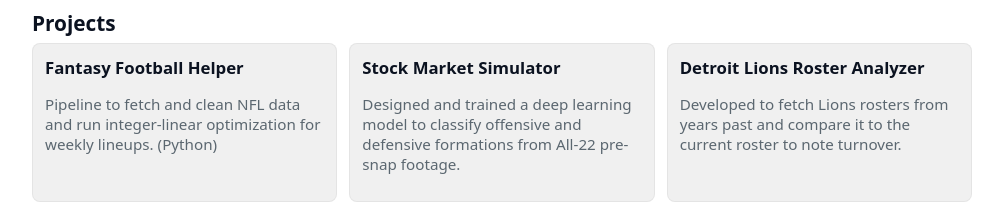
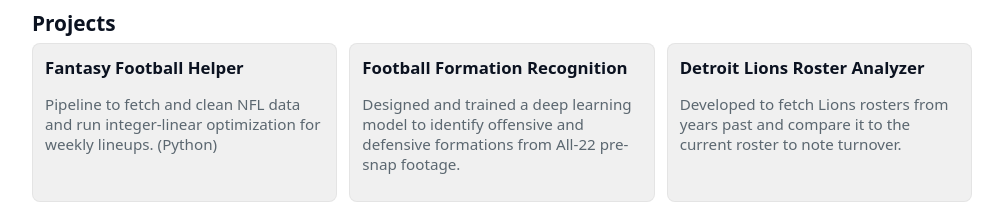
Before and after one commit to vchigull/vchigull.github.io, a plain HTML site: page index.html in a window 1280 px wide. Shown: the part 946-1157 px from the top of the page, without its empty margins (138-1141 px from the left). Drawn offline with Linux system fonts and the light colour scheme.

Commit message:
Update site: edit index.html

```diff
--- a/index.html
+++ b/index.html
@@ -143,8 +143,8 @@
 
           <article class="card">
             <div>
-              <h3>Stock Market Simulator</h3>
-              <p class="muted">Designed and trained a deep learning model to classify offensive and defensive formations from All-22 pre-snap footage.</p>
+              <h3>Football Formation Recognition</h3>
+              <p class="muted">Designed and trained a deep learning model to identify offensive and defensive formations from All-22 pre-snap footage.</p>
             </div>
           </article>
 
```
